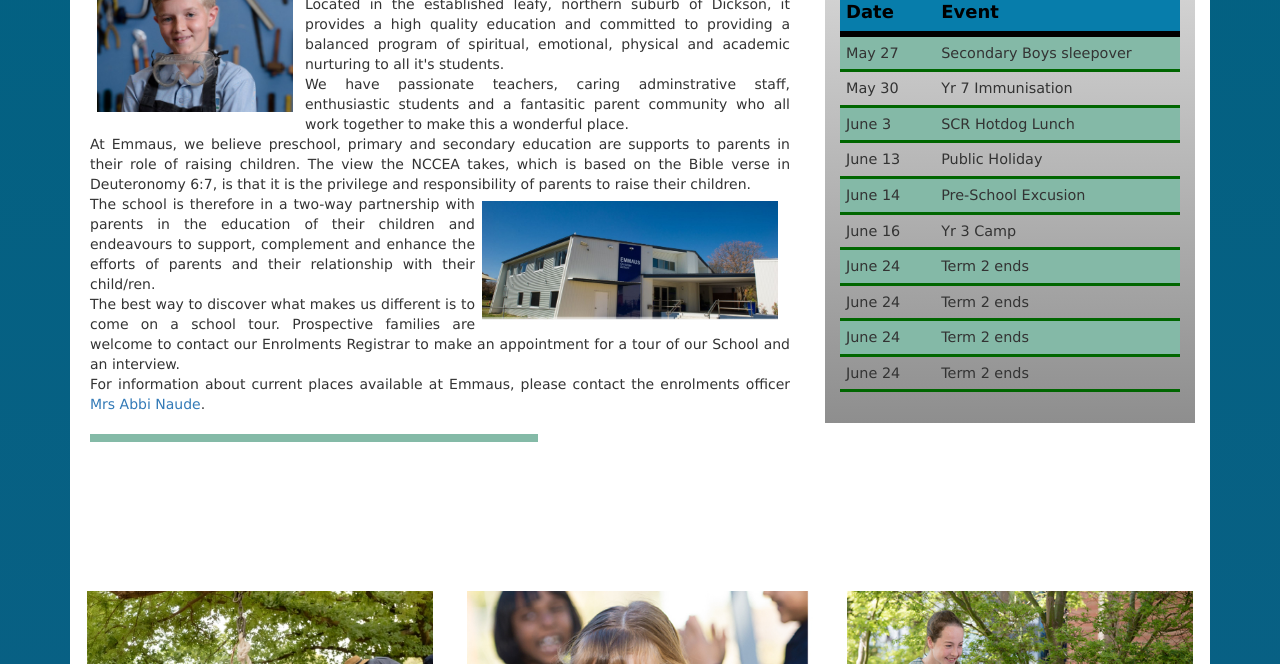
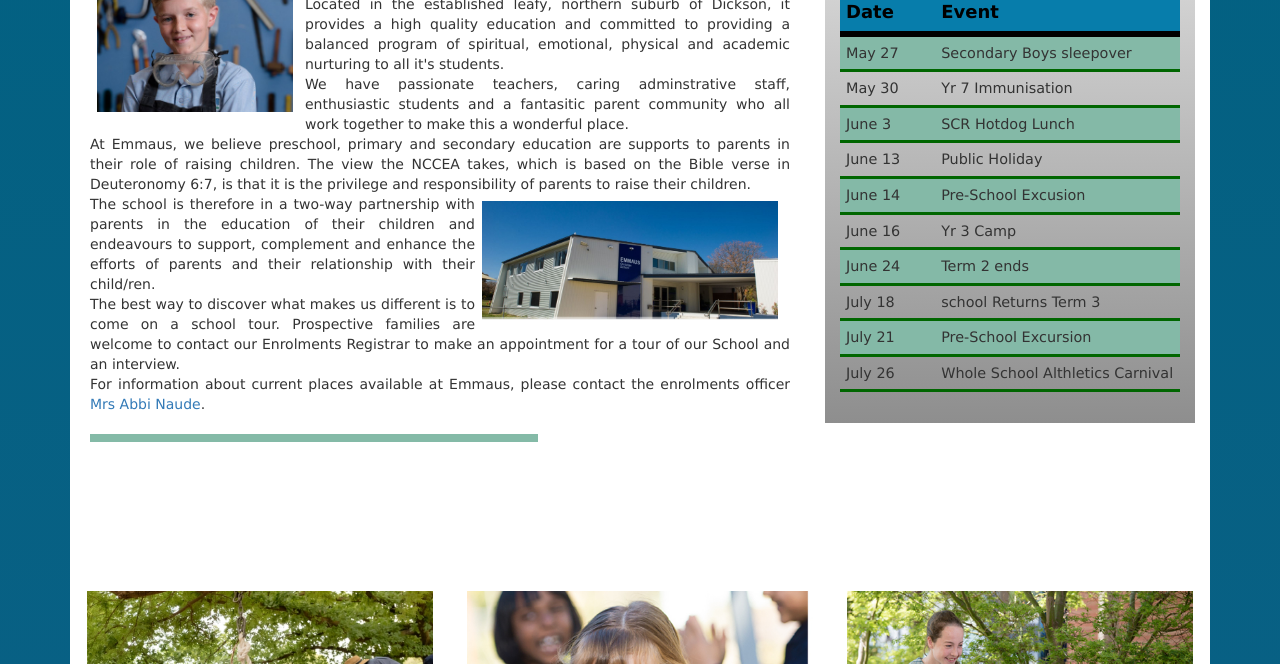
Before and after one commit to tonifalusi/tonifalusi.github.io, a plain HTML site: page index.html in a window 1280 px wide. Shown: the part 436-1100 px from the top of the page. Drawn offline with Linux system fonts and the light colour scheme.

Commit message:
Add files via upload

```diff
--- a/index.html
+++ b/index.html
@@ -133,16 +133,16 @@ a:active {
           <td>Term 2 ends</td>
         </tr>
         <tr>
-          <td>June 24</td>
-          <td>Term 2 ends</td>
+          <td>July 18</td>
+          <td>school Returns Term 3</td>
         </tr>
         <tr>
-          <td>June 24</td>
-          <td>Term 2 ends</td>
+          <td>July 21</td>
+          <td>Pre-School Excursion</td>
         </tr>
         <tr>
-          <td>June 24</td>
-          <td>Term 2 ends</td>
+          <td>July 26</td>
+          <td>Whole School Althletics Carnival</td>
         </tr>
       </table>
     </aside>
```
